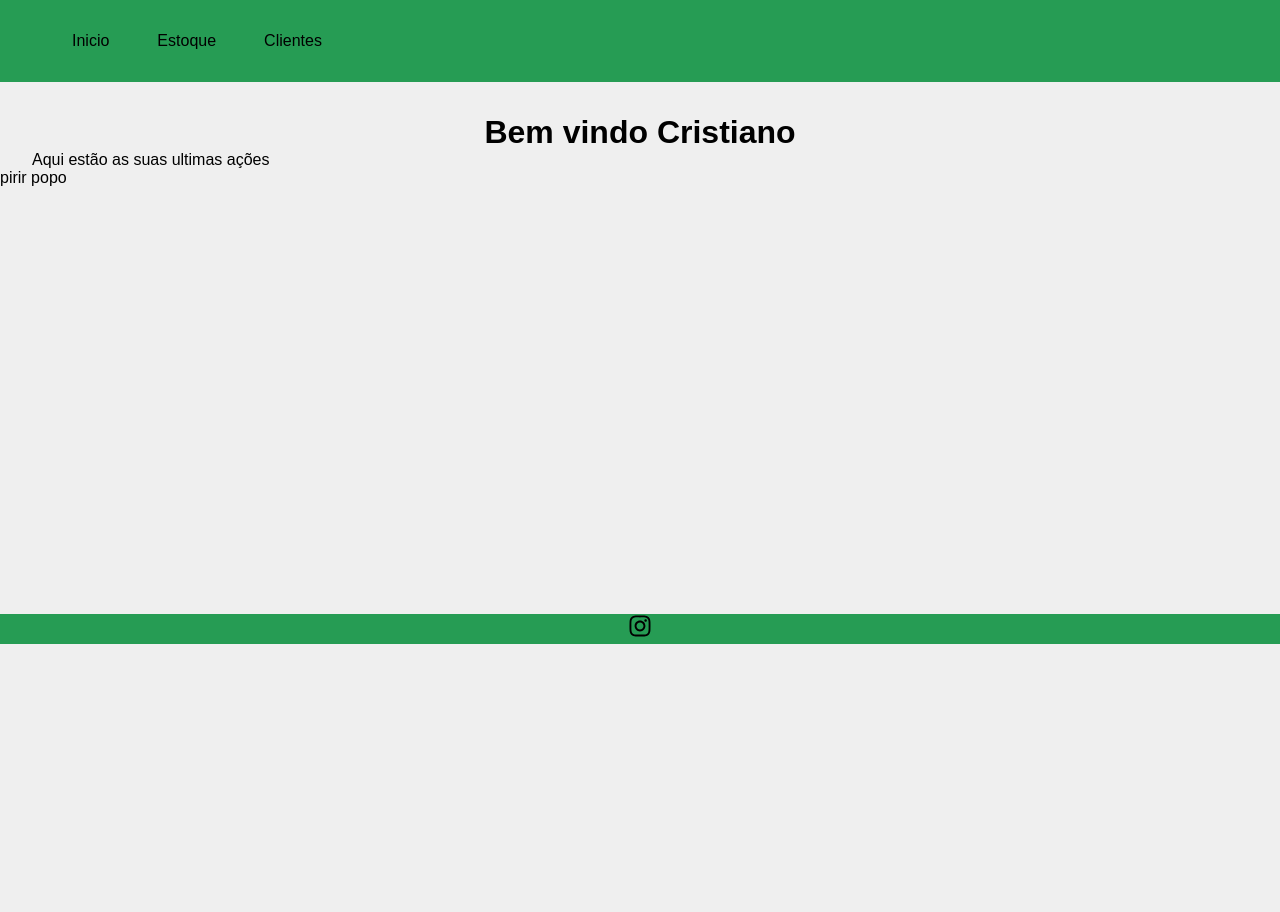
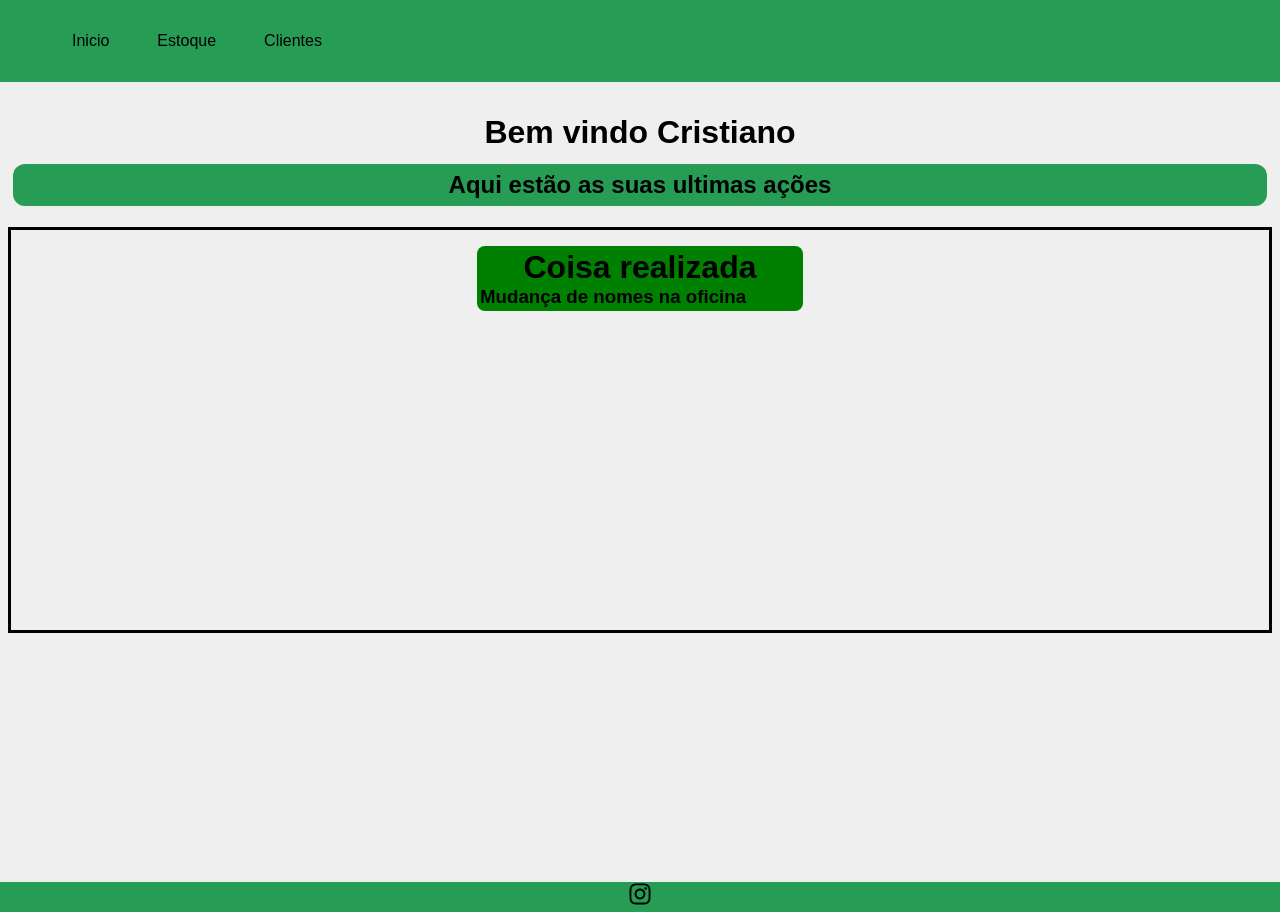
Before and after one commit to joaolouko/mecanicaModelo, a React (Create React App) app: page / in a window 1280 px wide. Before the commit the page ends 800 px from the top, so only its background shows below. Built offline with nearby package versions, Linux system fonts and the light colour scheme.

Commit message:
versão alfa 1.0.2 - pagina de inicio/flex e cards, correção de bugs sobre o celular parcialmente

```diff
--- a/src/components/Acoes.js
+++ b/src/components/Acoes.js
@@ -1,7 +1,15 @@
+import styles from './Acoes.module.css'
+
 function Acoes() {
-    return(
+    return (
         <div>
-            <p>pirir popo</p>
+            <div className={styles.container}>
+                <div className={styles.card}>
+                    <h1>Coisa realizada</h1>
+                    <h3>Mudança de nomes na oficina</h3>
+                </div>
+            </div>
+
         </div>
     )
 }
--- /dev/null
+++ b/src/components/Acoes.module.css
@@ -0,0 +1,26 @@
+.container{
+    display: flex;
+    justify-content: space-around;
+    flex-wrap: wrap;
+}
+
+.card{
+    background-color: green;
+    padding: 0.2em;
+    margin: 1em;
+    border-radius: 0.5em;
+    width: 20em;
+}
+
+.card h1{
+    display: flex;
+    justify-content: center;
+}
+
+@media (max-width: 700px){
+    .card{
+        font-size: .9em;
+    }
+
+
+}
--- a/src/components/Cards.module.css
+++ b/src/components/Cards.module.css
@@ -14,6 +14,8 @@
     margin: 1em;
 }
 
+
+
 @media (max-width: 700px) {
     .card {
         font-size: .6em;
--- a/src/components/layout/Container.module.css
+++ b/src/components/layout/Container.module.css
@@ -1,3 +1,3 @@
 .container{
-    height: 500px;
+    height: 100%;
 }
--- a/src/components/pages/Inicio.js
+++ b/src/components/pages/Inicio.js
@@ -1,12 +1,18 @@
 import Acoes from '../Acoes'
 import styles from './Inicio.module.css'
 
-function Inicio(){
-    return(
+function Inicio() {
+    return (
         <div>
-            <h1 className={styles.titulo}>Bem vindo Cristiano</h1>
-            <p className={styles.texto}>Aqui estão as suas ultimas ações</p>
-            <Acoes/>
+            <div className={styles.container_titulo}>
+                <h1 className={styles.titulo}>Bem vindo Cristiano</h1>
+                <h2 className={styles.texto}>Aqui estão as suas ultimas ações</h2>
+            </div>
+
+            <div className={styles.container}>
+                <Acoes />
+            </div>
+
         </div>
     )
 }
--- a/src/components/pages/Inicio.module.css
+++ b/src/components/pages/Inicio.module.css
@@ -1,8 +1,25 @@
+.container_titulo{
+    display: flex;
+    justify-content: center;
+    flex-direction: column;
+}
+
 .titulo {
     text-align: center;
     margin-top: 1em;
 }
 
 .texto {
-    margin-left: 2em;
+    display: flex;
+    justify-content: center;
+    background-color: rgb(38, 156, 84);
+    padding: 0.3em;
+    border-radius: 0.5em;
+    margin: 1%;
 }
+
+.container{
+    height: 400px;
+    border: 0.2em black solid;
+    margin: 0.5em;
+}
```
